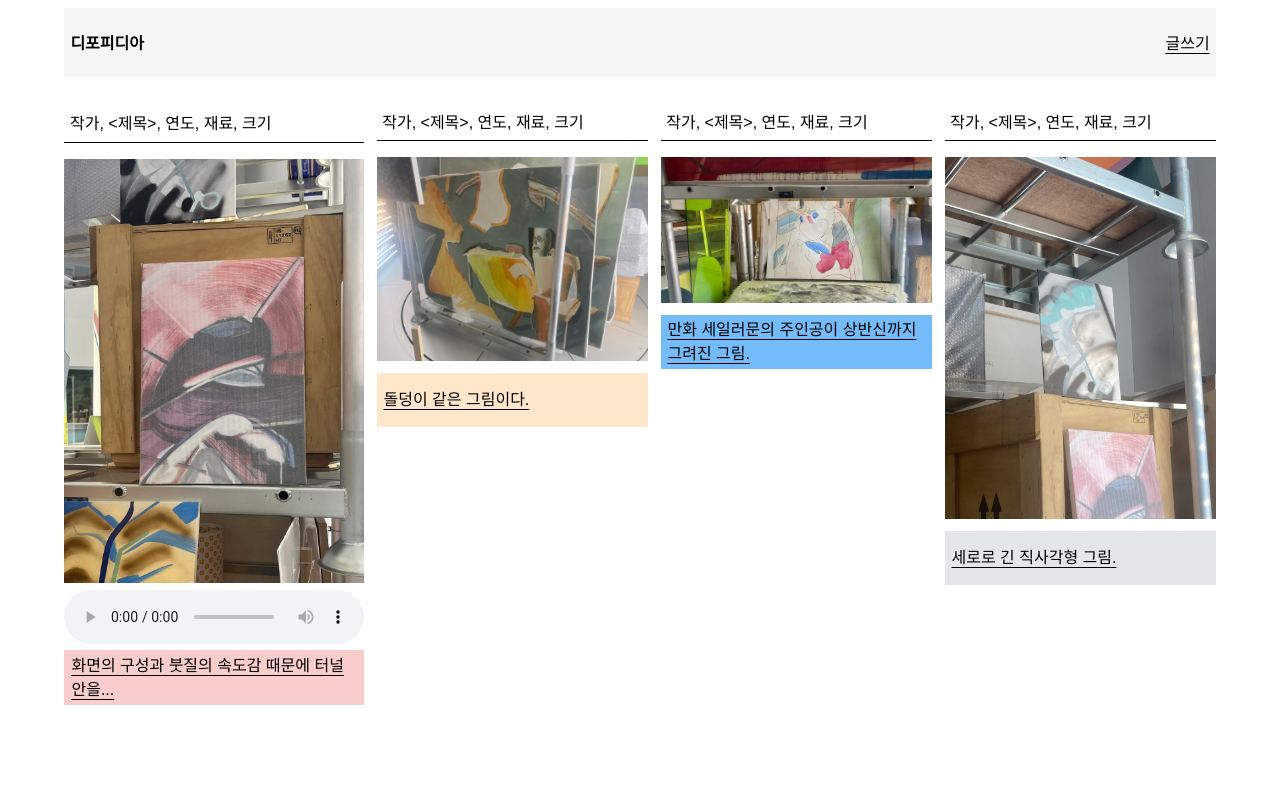
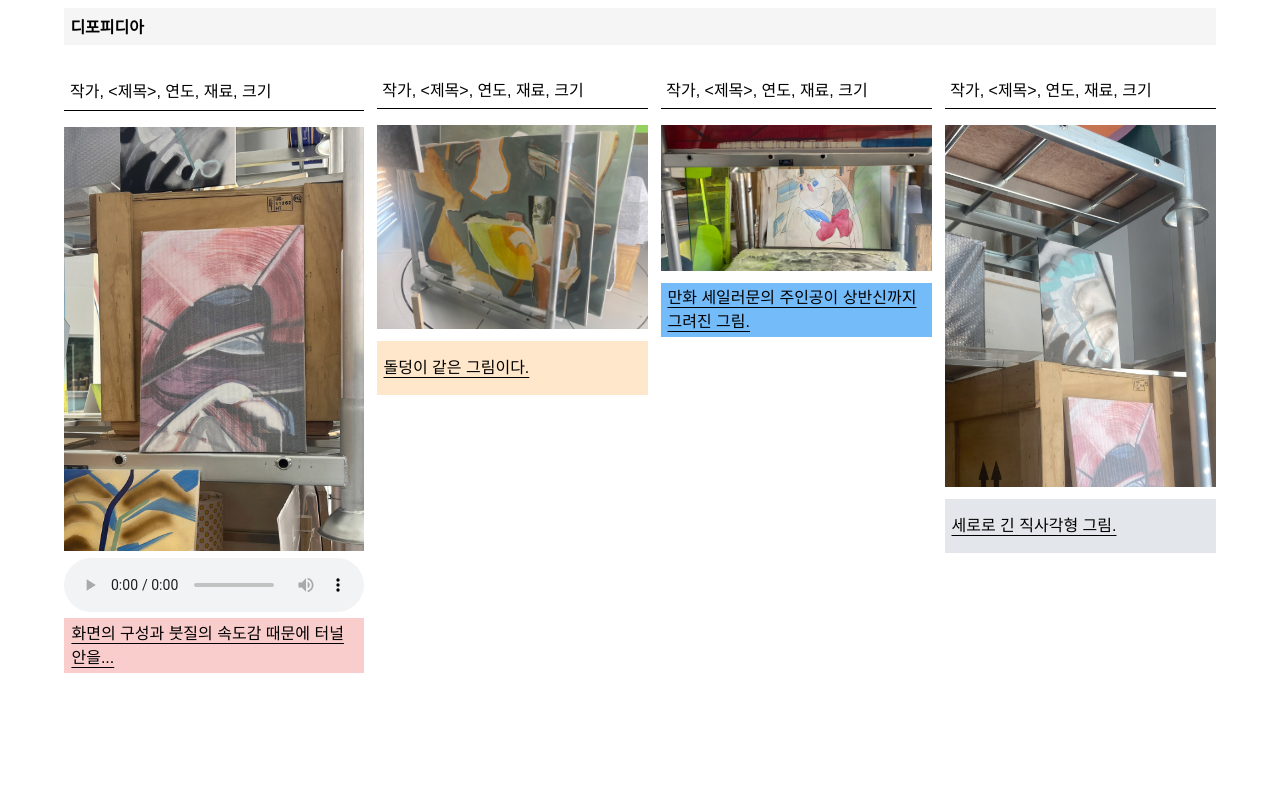
Before and after one commit to onghyuk/depotpedia, a plain HTML site: page index.html in a window 1280 px wide. Shown: the top 800 px of the page. Drawn offline with Linux system fonts and the light colour scheme.

Commit message:
Update index.html

```diff
--- a/index.html
+++ b/index.html
@@ -29,7 +29,7 @@
         <div class="center">
     <header>
         <p><b>디포피디아</b></p>
-        <a href="https://forms.gle/vVY8285e5AttFuzaA" target="_blank"><p>글쓰기</p></a>
+
     </header>
 
     <div class="currentDepot">
```
